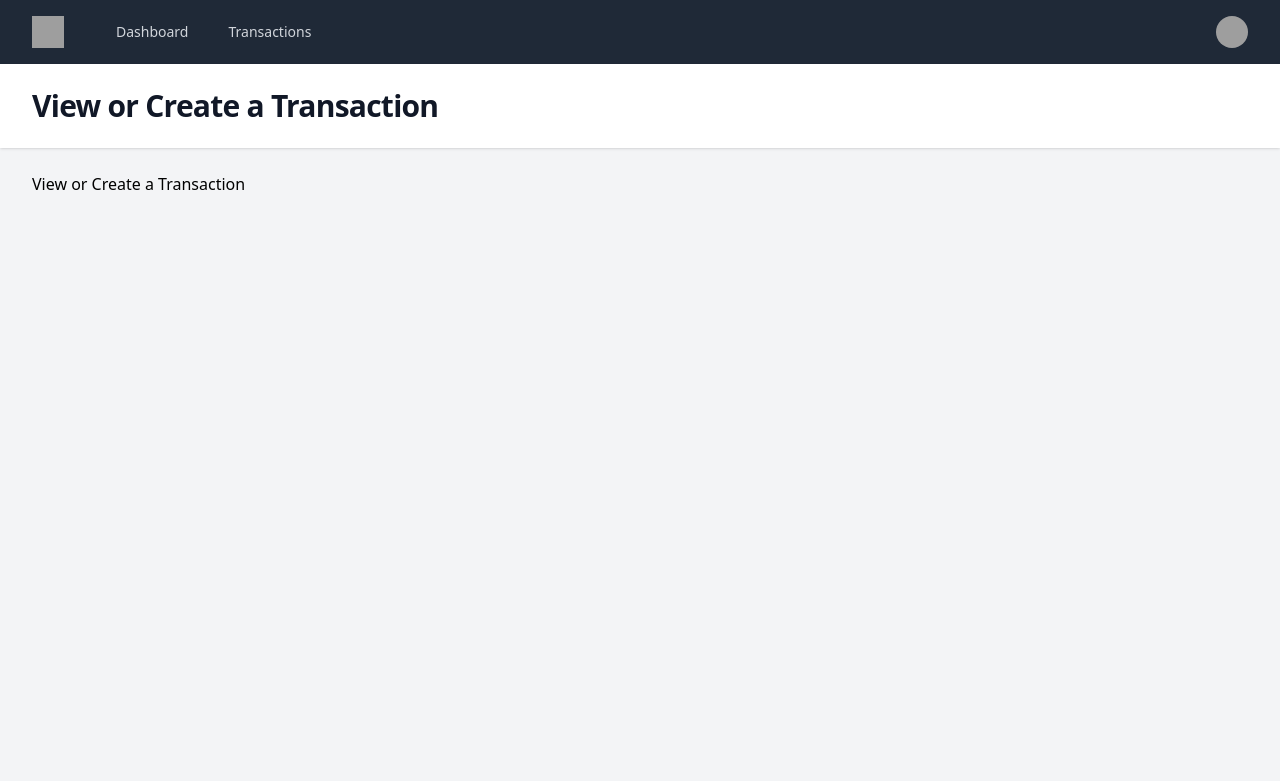
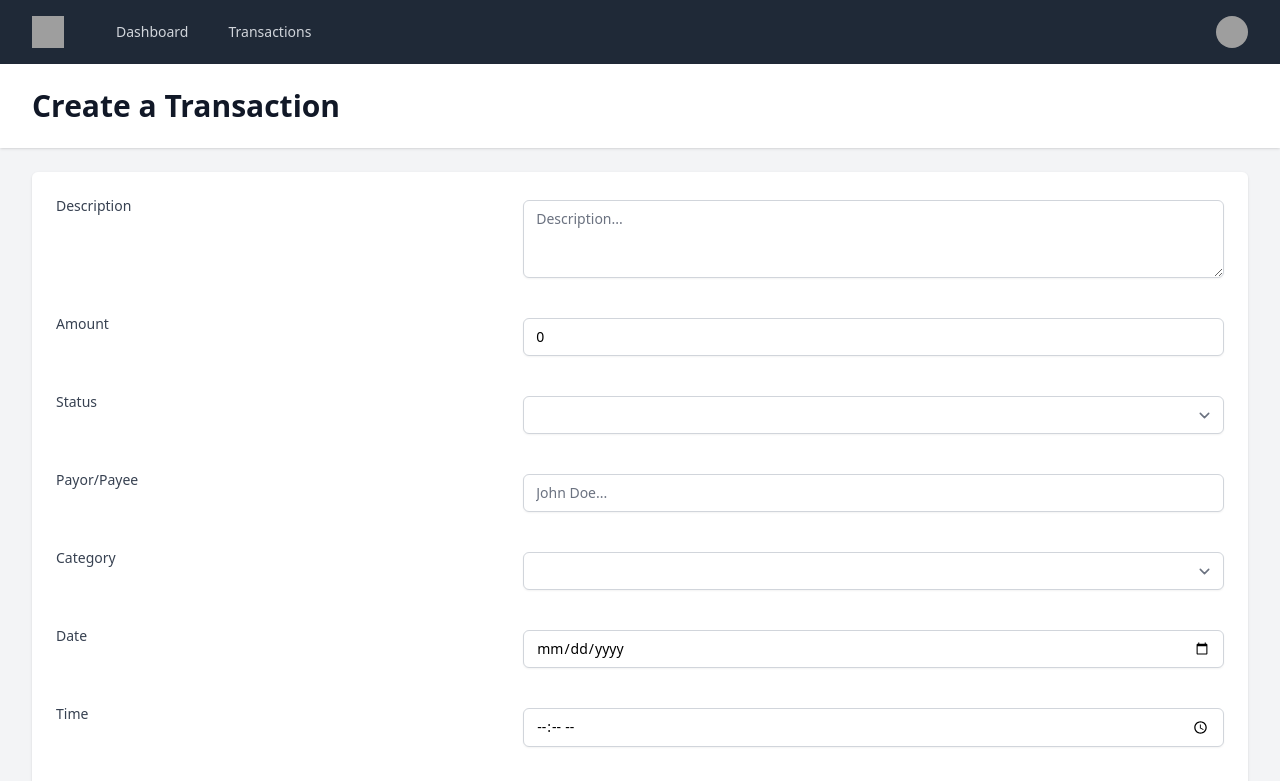
Before and after one commit to SetoE/budget-tracking-app-frontend, a Vue app: page /transactions/create in a window 1280 px wide. Shown: the top 781 px of the page. Built offline with nearby package versions, Linux system fonts and the light colour scheme; sample sign-in values are in the browser's storage; grey boxes are pictures that could not be loaded.

Commit message:
Initial transaction create form

```diff
--- a/src/views/TransactionView.vue
+++ b/src/views/TransactionView.vue
@@ -1,10 +1,156 @@
 <template>
-  <PageComponent title="View or Create a Transaction">
-    View or Create a Transaction
+  <PageComponent>
+    <template v-slot:header>
+      <div class="flex items-center justify-between">
+        <h1 class="text-3xl font-bold text-gray-900">{{ model.id ? model.description : "Create a Transaction" }}</h1>
+      </div>
+    </template>
+
+    <form @submit.prevent="saveTransaction">
+      <div class="shadow sm:rounded-md sm:overflow-hidden">
+        <div class="px-4 py-5 bg-white space-y-6 sm:p-6 grid grid-cols-6 gap-3">
+          <!-- Description -->
+          <div class="col-span-6 grid grid-cols-5">
+            <div class="col-span-2">
+              <label for="description" class="block text-sm font-medium text-gray-700">Description</label>
+            </div>
+            <div class="col-span-3">
+              <textarea id="description" name="description" rows="3" v-model="model.description"
+                class="mt-1 block w-full rounded-md border-gray-300 shadow-sm focus:border-indigo-500 focus:ring-indigo-500 sm:text-sm"
+                placeholder="Description..."></textarea>
+            </div>
+          </div>
+          <!--/ Description  -->
+
+          <!-- Amount -->
+          <div class="col-span-6 grid grid-cols-5">
+            <div class="col-span-2">
+              <label for="amount" class="block text-sm font-medium text-gray-700">Amount</label>
+            </div>
+
+            <div class="col-span-3">
+              <input type="text" name="amount" id="amount" autocomplete="amount" v-model="model.amount"
+                class="mt-1 block w-full rounded-md border-gray-300 shadow-sm focus:border-indigo-500 focus:ring-indigo-500 sm:text-sm"
+                placeholder="0.00">
+            </div>
+          </div>
+          <!--/ Amount -->
+
+          <!-- Status -->
+          <div class="col-span-6 grid grid-cols-5">
+            <div class="col-span-2">
+              <label for="status" class="block text-sm font-medium text-gray-700">Status</label>
+            </div>
+            <div class="col-span-3">
+              <select id="status" name="status" autocomplete="status" v-model="model.status"
+                class="mt-1 block w-full rounded-md border border-gray-300 bg-white py-2 px-3 shadow-sm focus:border-indigo-500 focus:outline-none focus:ring-indigo-500 sm:text-sm">
+                <option>Unpaid</option>
+                <option>Paid</option>
+                <option>Partially Paid</option>
+              </select>
+            </div>
+          </div>
+          <!--/ Status -->
+
+          <!-- Payee_Payor -->
+          <div class="col-span-6 grid grid-cols-5">
+            <div class="col-span-2">
+              <label for="payor_payee" class="block text-sm font-medium text-gray-700">Payor/Payee</label>
+            </div>
+
+            <div class="col-span-3">
+              <input type="text" name="payor_payee" id="payor_payee" autocomplete="payor_payee"
+                v-model="model.payee_payor"
+                class="mt-1 block w-full rounded-md border-gray-300 shadow-sm focus:border-indigo-500 focus:ring-indigo-500 sm:text-sm"
+                placeholder="John Doe...">
+            </div>
+          </div>
+          <!--/ Payee_Payor -->
+
+          <!-- Category -->
+          <div class="col-span-6 grid grid-cols-5">
+            <div class="col-span-2">
+              <label for="category" class="block text-sm font-medium text-gray-700">Category</label>
+            </div>
+            <div class="col-span-3">
+              <select id="category" name="category" autocomplete="category" v-model="model.category_id"
+                class="mt-1 block w-full rounded-md border border-gray-300 bg-white py-2 px-3 shadow-sm focus:border-indigo-500 focus:outline-none focus:ring-indigo-500 sm:text-sm">
+                <option disabled>Choose category</option>
+                <option>Home Maintenance</option>
+                <option>Mortgage</option>
+                <option>Loans</option>
+              </select>
+            </div>
+          </div>
+          <!--/ Category -->
+
+          <!-- Date -->
+          <div class="col-span-6 grid grid-cols-5">
+            <div class="col-span-2">
+              <label for="date" class="block text-sm font-medium text-gray-700">Date</label>
+            </div>
+            <div class="col-span-3">
+              <input type="date" name="date" id="date" autocomplete="date" v-model="model.date"
+                class="mt-1 block w-full rounded-md border-gray-300 shadow-sm focus:border-indigo-500 focus:ring-indigo-500 sm:text-sm">
+            </div>
+          </div>
+          <!--/ Date -->
+
+          <!-- Time -->
+          <div class="col-span-6 grid grid-cols-5">
+            <div class="col-span-2">
+              <label for="time" class="block text-sm font-medium text-gray-700">Time</label>
+            </div>
+            <div class="col-span-3">
+              <input type="time" name="time" id="time" autocomplete="time" v-model="model.time"
+                class="mt-1 block w-full rounded-md border-gray-300 shadow-sm focus:border-indigo-500 focus:ring-indigo-500 sm:text-sm">
+            </div>
+          </div>
+          <!--/ Time -->
+
+          <!-- Submit -->
+          <div class="col-span-6 flex justify-end">
+            <button type="submit"
+              class="inline-flex justify-center rounded-md border border-transparent bg-indigo-600 py-2 px-4 text-sm font-medium text-white shadow-sm hover:bg-indigo-700 focus:outline-none focus:ring-2 focus:ring-indigo-500 focus:ring-offset-2">Submit</button>
+          </div>
+          <!--/ Submit -->
+        </div>
+      </div>
+
+      <div class="pt-6">
+        <div class="shadow sm:rounded-md sm:overflow-hidden">
+          <div class="px-4 py-5 bg-white space-y-6 sm:p-6 grid grid-cols-6 gap-3">
+            <div class="text-base font-medium text-gray-900" aria-hidden="true">Add a transfer record</div>
+          </div>
+        </div>
+      </div>
+    </form>
   </PageComponent>
 </template>
 
 <script setup>
+import { ref } from 'vue';
+import { useRoute } from 'vue-router';
 import PageComponent from '../components/PageComponent.vue';
+import store from '../store';
+
+const route = useRoute();
+
+let model = ref({
+  // user_id:
+  amount: 0,
+  description: '',
+  status: false,
+  payee_payor: '',
+  category_id: null,
+  date: new Date(),
+  time: new Date(),
+});
+
+if (route.params.id) {
+  model.value = store.state.transactions.find(
+    (s) => s.id === parseInt(route.params.id)
+  );
+}
 
 </script>
```
